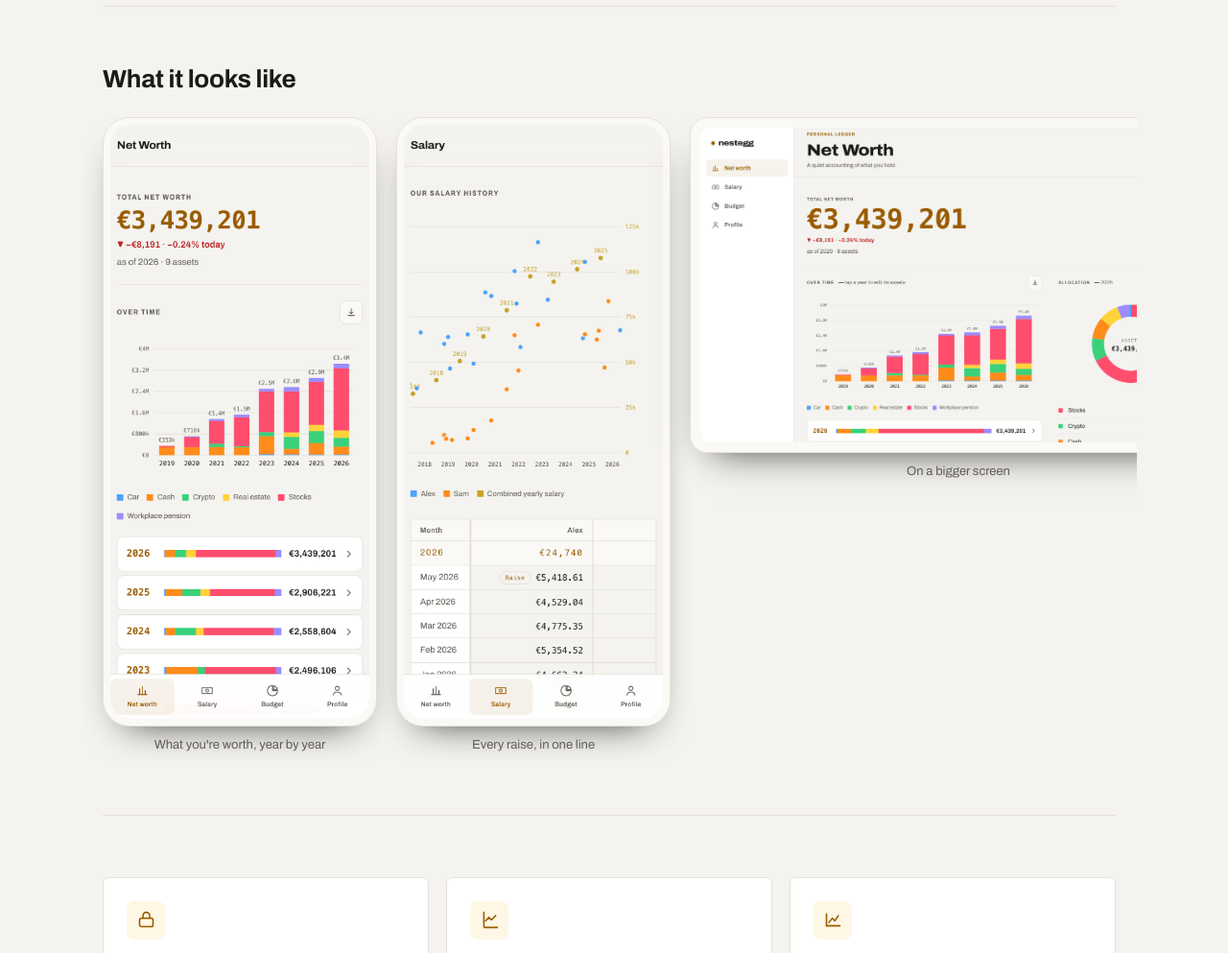
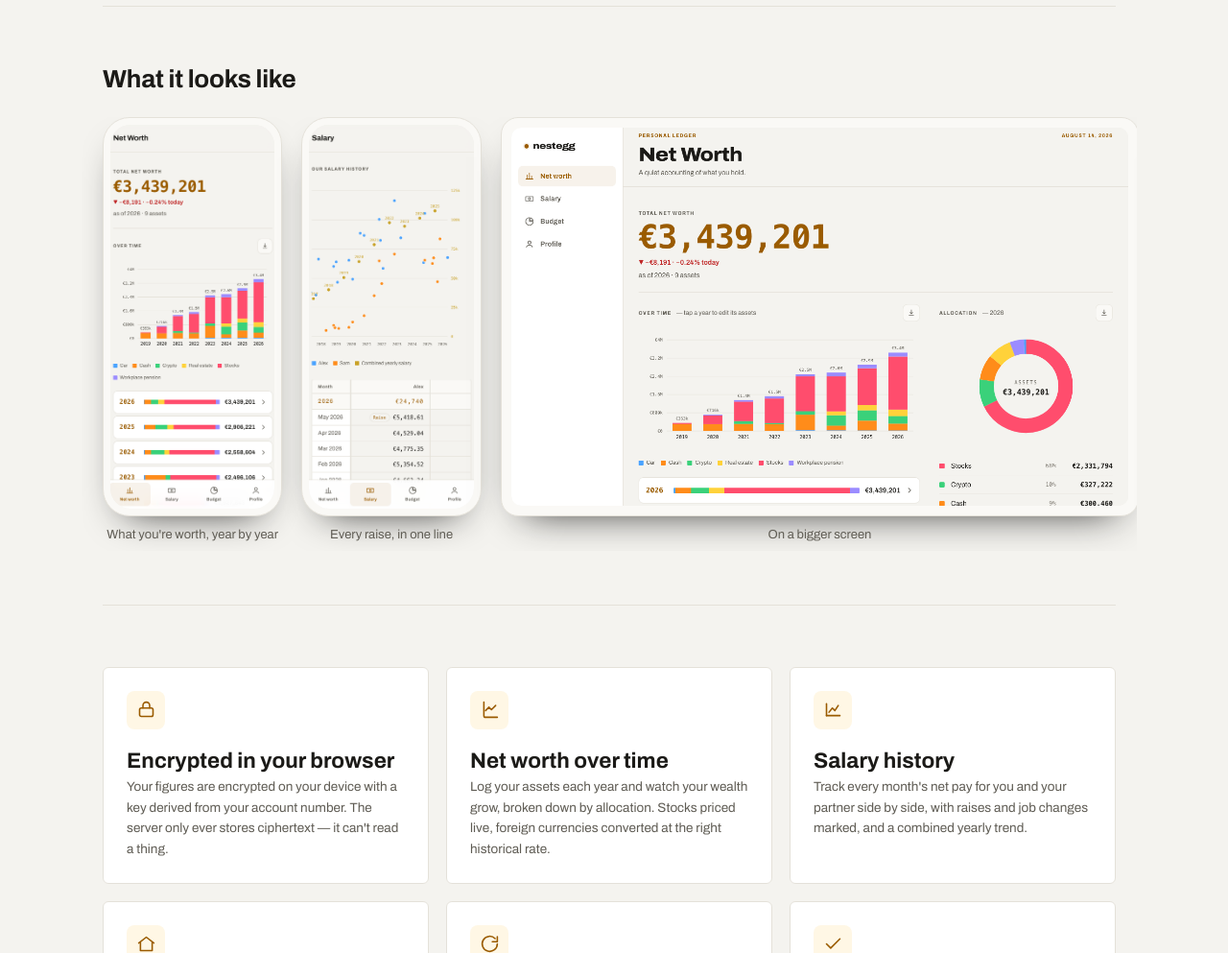
Before and after one commit to VladimirWrites/nestegg.money, a website: page public/index.html in a window 1280 px wide. Shown: the part 620-1613 px from the top of the page at 96% size. Drawn offline with Linux system fonts and the light colour scheme.

Commit message:
One height for every frame in the row again
A phone frame and a laptop frame standing the same height is what keeps the
rail a row rather than a broken grid, and sizing each by its own width had
given that up everywhere instead of only where it had to go.

It has to go on a phone, where that height is most of the screen: a frame
sized to it comes out 179px across a 375px display, with the app's own 16px
type under 7px. Below the breakpoint the laptop shots are already hidden,
so nothing there is being matched to anything — width can lead and the row
stays uniform regardless.

```diff
--- a/public/css/landing.css
+++ b/public/css/landing.css
@@ -28,18 +28,11 @@ body.lp{padding-bottom:0}
  * Straight after the claim so the claim can be checked, and before the reasons, which nobody
  * reads first.
  *
- * Frames are sized by width, and take whatever height that implies.
- *
- * The other way round — one height for every frame, so the row is a row — is what the first
- * version did, and it put the phone frames at 179px across: the app's own 16px type lands under
- * 7px there, and in the light theme, where the app's background is close to the page's, a frame
- * that size reads as an empty card. The phone shots are the proof this section is offering, so
- * they are sized to be read and the row is left ragged. A laptop being shorter than a phone is
- * tall is what those two things are like.
- *
- * It scrolls with a finger, a trackpad, a scrollbar, the arrows, or by being pulled. No dots —
- * the frames leaving the edge already say there are more. */
-.lp-shots{padding:56px 0;border-bottom:1px solid var(--line)}
+ * One height for every frame, so the row is a row: a phone is narrow and a laptop is wide, and
+ * both being the same height is what stops the rail looking like a broken grid. It scrolls with
+ * a finger, a trackpad, a scrollbar, the arrows, or by being pulled. No dots — the frames
+ * leaving the edge already say there are more. */
+.lp-shots{--shot-h:clamp(340px,52vh,460px);padding:56px 0;border-bottom:1px solid var(--line)}
 .lp-shots-head{display:flex;flex-wrap:wrap;align-items:center;justify-content:space-between;gap:16px;padding-bottom:20px}
 .lp-shots-head h2{font-size:clamp(20px,3.2vw,26px);font-weight:700;letter-spacing:-.01em;color:var(--text)}
 /* Only where there is a pointer. On a touch screen the gesture is the control, and two buttons
@@ -48,7 +41,7 @@ body.lp{padding-bottom:0}
 @media(hover:hover) and (pointer:fine){.lp-shots-nav{display:flex}}
 .lp-shots-arrow{width:34px;height:34px;border:1px solid var(--line);border-radius:999px;background:var(--panel);color:var(--dim);font-size:18px;line-height:1;cursor:pointer}
 .lp-shots-arrow:hover{color:var(--text);border-color:var(--signal)}
-.lp-shots-rail{display:flex;align-items:flex-start;gap:20px;overflow-x:auto;overscroll-behavior-x:contain;scrollbar-width:none;padding-bottom:6px;
+.lp-shots-rail{display:flex;gap:20px;overflow-x:auto;overscroll-behavior-x:contain;scrollbar-width:none;padding-bottom:6px;
   /* Out to the edge of the screen, back inside the column on a desktop: a rail that stops short
      of the edge does not look like it carries on. */
   margin-inline:-22px;padding-inline:22px;cursor:grab}
@@ -61,26 +54,32 @@ body.lp{padding-bottom:0}
 .lp-shot figcaption{color:var(--dim);font-size:13px;text-align:center}
 /* The device itself: a bezel, a screen, and the shadow of something held. Drawn rather than
    photographed, so it costs nothing to load and stays right in both themes. */
-.lp-frame{background:var(--panel-2);border:1px solid var(--line);box-shadow:0 18px 40px -24px rgb(0 0 0 /.9);overflow:hidden}
+.lp-frame{height:var(--shot-h);background:var(--panel-2);border:1px solid var(--line);box-shadow:0 18px 40px -24px rgb(0 0 0 /.9);overflow:hidden}
 .lp-frame img{width:100%;height:100%;object-fit:cover;object-position:top;display:block;background:var(--ink)}
-.lp-frame-phone{width:min(70vw,286px);aspect-ratio:824/1830;padding:7px;border-radius:28px}
+.lp-frame-phone{aspect-ratio:824/1830;padding:7px;border-radius:28px}
 .lp-frame-phone img{border-radius:21px}
 /* A laptop: wider, a squarer corner, a slightly heavier bezel — the two read as different
    objects without either being labelled. */
-.lp-frame-wide{width:min(92vw,560px);aspect-ratio:1280/800;padding:10px;border-radius:18px}
+.lp-frame-wide{aspect-ratio:1280/800;padding:10px;border-radius:18px}
 .lp-frame-wide img{border-radius:10px}
-/* On a phone the rail snaps a card at a time, so one screen is read at once rather than three
- * slivers of three.
+/* A phone is the exception, because there the height that keeps the row a row is most of the
+ * screen: sized that way a phone frame works out 179px across a 375px display — a picture of a
+ * phone at half the width of the phone holding it, with the app's own 16px type under 7px. So
+ * below the breakpoint width leads instead, height follows from the aspect ratio, and the rail
+ * snaps a card at a time so one screen is read at once.
  *
- * The desktop shots sit this out. They are what the app looks like on the machine you are not
- * holding, and whoever wants that is reading this on one — where they are shown. Hidden here,
- * and through the media on their picture sources not downloaded either: a hidden lazy image has
- * no box to be off-screen from, so the browser fetches it regardless. */
+ * The laptop shots sit this out. They are what the app looks like on the machine you are not
+ * holding, and whoever wants that is reading this on one — where they are shown, at the same
+ * height as everything beside them. Hidden here, and through the media on their picture sources
+ * not downloaded either: a hidden lazy image has no box to be off-screen from, so the browser
+ * fetches it regardless. */
 @media(max-width:900px){
   .lp-shots{padding:44px 0}
   .lp-shots-rail{gap:16px;scroll-snap-type:x mandatory}
   .lp-shot{scroll-snap-align:center}
   .lp-shot-wide{display:none}
+  .lp-frame{height:auto}
+  .lp-frame-phone{width:min(70vw,286px)}
 }
 .lp-features{display:grid;grid-template-columns:repeat(auto-fit,minmax(280px,1fr));gap:18px;padding:64px 0}
 .lp-feat{border:1px solid var(--line);border-radius:6px;background:var(--panel);padding:24px}
```
